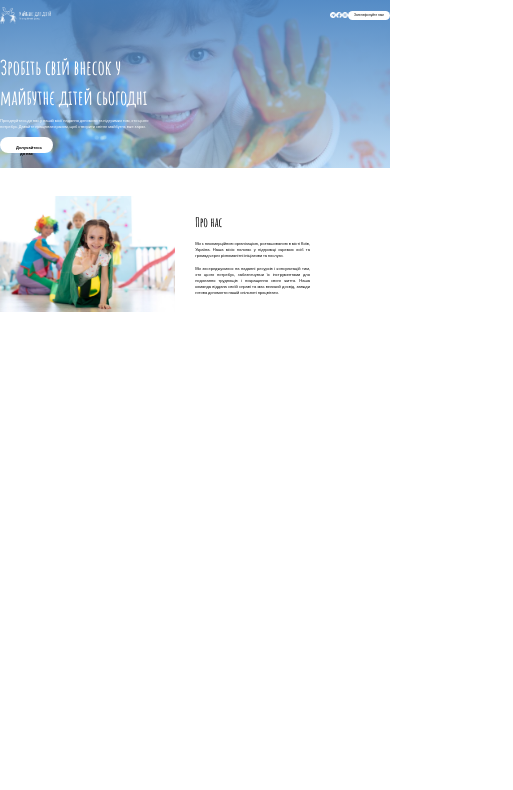
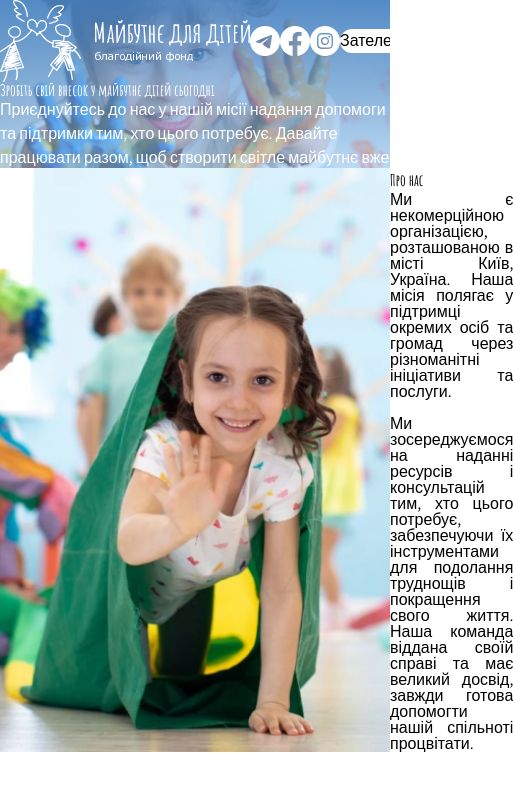
Before and after one commit to Odink923/SiteFUND, a Next.js app: page / in a window 390 px wide. Shown: the top 790 px of the page, 513 px wide, since content can reach past the window. Built offline with nearby package versions, Linux system fonts and the light colour scheme.

Commit message:
fix adaptation

```diff
--- a/src/app/components/AboutUs/AboutUs.tsx
+++ b/src/app/components/AboutUs/AboutUs.tsx
@@ -1,23 +1,23 @@
 import Image from 'next/image';
 export default function AboutUs() {
     return (
-     <div className='mt-[5vw]'>
-        <div className='flex pt-[5.99vw]' >
+        <div  >
+            <div className='flex lg:pt-[5.99vw] lg:pr-[5.21vw] lg:pl-[5.21vw]  ' >
                 <Image
                     src="/images/AboutUsImg.png" // Шлях до вашого зображення
                     alt="Logo"
                     width={860}
                     height={573}
                     className="object-cover
-                w-[44.79vw] h-[29.84vw]
+                lg:w-[44.79vw] lg:h-[29.84vw]
                 " // Використання Tailwind класу через className
                 />
-            <div className='flex flex-col ml-[5.26vw] w-[29.43vw] justify-center '>
-                <h1 className='font-amatic text-[3.33vw] pb-[2.34vw]'>Про нас</h1>
-                <p className='font-assistant text-justify text-[1.04vw]  '>Ми є некомерційною організацією, розташованою в
+                <div className='flex flex-col lg:ml-[5.26vw] lg:w-[29.43vw] justify-center  '>
+                    <h1 className='font-amatic lg:text-[3.33vw] lg:pb-[2.34vw]'>Про нас</h1>
+                    <p className='font-assistant text-justify lg:text-[1.04vw]  leading-none'>Ми є некомерційною організацією, розташованою в
                         місті Київ, Україна. Наша місія полягає у підтримці
                         окремих осіб та громад через різноманітні ініціативи та послуги.
-                      <br/><br/>
+                        <br /><br />
                         Ми зосереджуємося на наданні ресурсів і консультацій тим, хто цього потребує, забезпечуючи їх інструментами для подолання труднощів
                         і покращення свого життя. Наша команда віддана своїй справі та має великий досвід, завжди готова допомогти
                         нашій спільноті процвітати.</p>
--- a/src/app/components/Carrousel/Carrousel.tsx
+++ b/src/app/components/Carrousel/Carrousel.tsx
@@ -3,9 +3,9 @@ import Navbar from '../Navbar/NavbarComponent';
 
 export default function Carrousel() {
   return (
-    <div className="relative w-screen max-h-[42.97vw] h-auto flex flex-col"> {/* Задаємо мінімальну висоту контейнера */}
+    <div className="relative w-screen max-h-[42.97vw] h-auto flex flex-col lg:pr-[5.21vw] lg:pl-[5.21vw]"> {/* Задаємо мінімальну висоту контейнера */}
       {/* Зображення фону */}
-      <div className="absolute inset-0 w-full h-[42.97vw] flex-grow"> {/* flex-grow дозволяє контейнеру розтягуватися */}
+      <div className="absolute inset-0 w-full lg:h-[42.97vw] flex-grow"> {/* flex-grow дозволяє контейнеру розтягуватися */}
         <Image
           src="/images/ImageCarrousel.png" // Шлях до вашого зображення
           alt="Image Carrousel"
@@ -19,25 +19,44 @@ export default function Carrousel() {
       {/* Вміст поверх зображення і градієнта */}
       <div className="relative z-10 flex flex-col ">
         <Navbar />
-        <h1 className="text-[5.21vw]
-           w-[40.81vw]
+        <h1 className="lg:text-[5.21vw]
+           lg:w-[40.81vw]
            font-amatic
-           pt-[7.24vw]
-            pb-[1.30vw]
-             text-white">Зробіть свій внесок у майбутнє дітей сьогодні</h1>
+           lg:pt-[7.24vw]
+            lg:pb-[1.30vw]
+             text-white
+             leading-none">Зробіть свій внесок у майбутнє дітей сьогодні</h1>
         <p className=" text-white
-       text-[1.04vw]
-       w-[42.45vw]
+       lg:text-[1.04vw]
+       lg:w-[42.45vw]
         font-assistant">
           Приєднуйтесь до нас у нашій місії надання допомоги та підтримки тим, хто цього потребує. Давайте працювати разом, щоб створити світле майбутнє вже зараз.
         </p>
-        <button className="mt-[1.82vw] bg-white    font-assistant font-semibold py-2 px-4 rounded-[50px]
-        w-[13.59vw] h-[3.23vw]
-        text-[1.04vw]
+        <button className="lg:mt-[1.82vw] bg-white  leading-none  font-assistant font-semibold py-2 px-4 rounded-[50px]
+        lg:w-[13.59vw] lg:h-[3.23vw]
+        lg:text-[1.04vw]
 
         ">
           Долучайтесь до нас
         </button>
+
+
+        <div className='flex lg:pt-[7.92vw] lg:space-x-[0.26vw]  lg:pb-[1.35vw]'>
+          <svg width="0.36vw" height="0.36vw" viewBox="0 0 7 7" fill="none" xmlns="http://www.w3.org/2000/svg">
+            <circle cx="3.5" cy="3.5" r="3.5" fill="white" fill-opacity="0.8" />
+          </svg>
+          <svg width="1.46vw" height="0.36vw" viewBox="0 0 28 7" fill="none" xmlns="http://www.w3.org/2000/svg">
+            <rect width="28" height="7" rx="3.5" fill="white" />
+          </svg>
+          <svg width="0.36vw" height="0.36vw" viewBox="0 0 7 7" fill="none" xmlns="http://www.w3.org/2000/svg">
+            <circle cx="3.5" cy="3.5" r="3.5" fill="white" fill-opacity="0.8" />
+          </svg>
+          <svg width="0.36vw" height="0.36vw" viewBox="0 0 7 7" fill="none" xmlns="http://www.w3.org/2000/svg">
+            <circle cx="3.5" cy="3.5" r="3.5" fill="white" fill-opacity="0.8" />
+          </svg>
+
+        </div>
+
       </div>
     </div>
   );
--- a/src/app/components/Navbar/NavbarComponent.tsx
+++ b/src/app/components/Navbar/NavbarComponent.tsx
@@ -2,7 +2,7 @@ import Image from 'next/image';
 export default function Navbar() {
     return (
         <div className="flex justify-between items-center  w-full
-        pt-[1.82vw]
+        lg:pt-[1.82vw]
         "> {/* flex контейнер для розташування елементів */}
             {/* Логотип */}
             <div className="flex-shrink-0"> {/* Забезпечує, що логотип не стискається */}
@@ -12,7 +12,7 @@ export default function Navbar() {
                     width={250}
                     height={82}
                     className="object-cover
-                w-[13.02vw] h-[4.27vw]
+                lg:w-[13.02vw] lg:h-[4.27vw]
                 " // Використання Tailwind класу через className
                 />
             </div>
@@ -25,7 +25,7 @@ export default function Navbar() {
                     width={30}
                     height={30}
                     className="object-contain
-                w-[1.56vw] h-[1.56vw] " // Встановлює об'єктну відповідність для утримання оригінального розміру
+                lg:w-[1.56vw] lg:h-[1.56vw] " // Встановлює об'єктну відповідність для утримання оригінального розміру
                 />
                 <Image
                     src="/images/FacebookIcon.png"
@@ -33,7 +33,7 @@ export default function Navbar() {
                     width={30}
                     height={30}
                     className="object-contain
-                w-[1.56vw] h-[1.56vw]  " // Встановлює об'єктну відповідність для утримання оригінального розміру
+                lg:w-[1.56vw] lg:h-[1.56vw]  " // Встановлює об'єктну відповідність для утримання оригінального розміру
                 />
                 <Image
                     src="/images/InstagramIcon.png"
@@ -41,9 +41,9 @@ export default function Navbar() {
                     width={30}
                     height={30}
                     className="object-contain
-                w-[1.56vw] h-[1.56vw] " // Встановлює об'єктну відповідність для утримання оригінального розміру
+                lg:w-[1.56vw] lg:h-[1.56vw] " // Встановлює об'єктну відповідність для утримання оригінального розміру
                 />
-            <button className='bg-white rounded-[50px] font-assistant  text-[0.83vw] w-[10.83vw] h-[2.19vw]'>Зателефонуйте нам</button>
+                <button className='bg-white rounded-[50px] font-assistant  lg:text-[0.83vw] lg:w-[10.83vw] lg:h-[2.19vw]'>Зателефонуйте нам</button>
             </div>
         </div>
     );
--- a/src/app/page.tsx
+++ b/src/app/page.tsx
@@ -3,8 +3,12 @@ import Carrousel from "./components/Carrousel/Carrousel"
 export default function Home() {
   return (
     <main >
+     <div className="overflow-hidden">
       <Carrousel></Carrousel>
+
+      </div>
       <AboutUs></AboutUs>
+
     </main>
   );
 }
```
Lines whose indentation alone changed are shown as unchanged.
